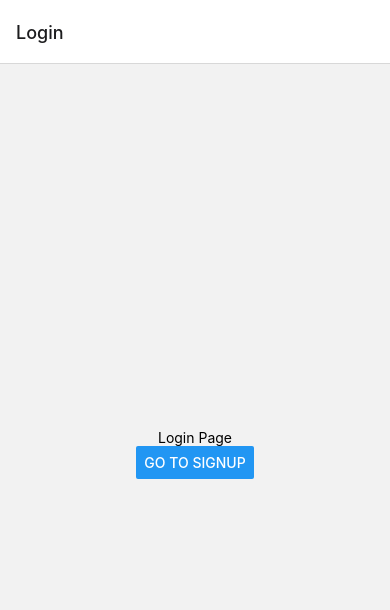
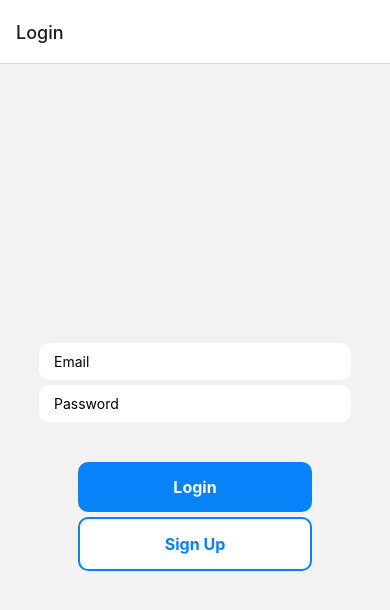
Before and after one commit to Bingjing-Dong/RNfirebase-chat, a React Native app: screen /Login in a window 390 px wide. Shown: the top 610 px of the page. Built offline with nearby package versions, Linux system fonts and the light colour scheme.

Commit message:
added login form layout

```diff
--- /dev/null
+++ b/firebase.js
@@ -0,0 +1,16 @@
+import { initializeApp } from 'firebase/app';
+import { getAuth } from 'firebase/auth';
+
+const firebaseConfig = {
+  apiKey: 'AIzaSyBRtistb_SlPf0tZKiZab8-dxoVe7qDprY',
+  authDomain: 'fir-auth-4cc19.firebaseapp.com',
+  projectId: 'fir-auth-4cc19',
+  storageBucket: 'fir-auth-4cc19.appspot.com',
+  messagingSenderId: '486869820603',
+  appId: '1:486869820603:web:63d73659970b760186759e',
+};
+
+// Initialize Firebase
+const app = initializeApp(firebaseConfig);
+
+export const auth = getAuth();
--- a/screens/Login.js
+++ b/screens/Login.js
@@ -1,17 +1,119 @@
-import React from 'react';
-import { Text, View, Button } from 'react-native';
+// import React from 'react';
+import React, { useEffect, useState } from 'react';
+// import { Text, View, Button } from 'react-native';
 import { globalStyles } from '../styles/global';
+import {
+  KeyboardAvoidingView,
+  StyleSheet,
+  Text,
+  TextInput,
+  TouchableOpacity,
+  View,
+} from 'react-native';
+import { auth } from '../firebase';
+
+//
 
 function Login({ navigation }) {
+  const [email, setEmail] = useState('');
+  const [password, setPassword] = useState('');
+  const handleLogin = () => {
+    console.log(email, password, 'hi');
+  };
+  const handleSignUp = () => {
+    // navigation.navigate('Signup');
+    auth
+      .createUserWithEmailAndPassword(email, password)
+      .then((userCredentials) => {
+        const user = userCredentials.user;
+        console.log('Registered with:', user.email);
+      })
+      .catch((error) => alert(error.message));
+  };
   return (
-    <View style={globalStyles.container}>
-      <Text>Login Page</Text>
-      <Button
-        title='Go to Signup'
-        onPress={() => navigation.navigate('Signup')}
-      />
-    </View>
+    <KeyboardAvoidingView style={styles.container} behavior='padding'>
+      <View style={styles.inputContainer}>
+        <TextInput
+          placeholder='Email'
+          value={email}
+          onChangeText={(text) => setEmail(text)}
+          style={styles.input}
+        />
+        <TextInput
+          placeholder='Password'
+          value={password}
+          onChangeText={(text) => setPassword(text)}
+          style={styles.input}
+          secureTextEntry
+        />
+      </View>
+
+      <View style={styles.buttonContainer}>
+        <TouchableOpacity onPress={handleLogin} style={styles.button}>
+          <Text style={styles.buttonText}>Login</Text>
+        </TouchableOpacity>
+        <TouchableOpacity
+          onPress={handleSignUp}
+          style={[styles.button, styles.buttonOutline]}
+        >
+          <Text style={styles.buttonOutlineText}>Sign Up</Text>
+        </TouchableOpacity>
+      </View>
+    </KeyboardAvoidingView>
+    // <View style={globalStyles.container}>
+    //   <Text>Login Page</Text>
+    //   <Button
+    //     title='Go to Signup'
+    //     onPress={() => navigation.navigate('Signup')}
+    //   />
+    // </View>
   );
 }
+const styles = StyleSheet.create({
+  container: {
+    flex: 1,
+    justifyContent: 'center',
+    alignItems: 'center',
+  },
+  inputContainer: {
+    width: '80%',
+  },
+  input: {
+    backgroundColor: 'white',
+    paddingHorizontal: 15,
+    paddingVertical: 10,
+    borderRadius: 10,
+    marginTop: 5,
+  },
+  buttonContainer: {
+    width: '60%',
+    justifyContent: 'center',
+    alignItems: 'center',
+    marginTop: 40,
+  },
+  button: {
+    backgroundColor: '#0782F9',
+    width: '100%',
+    padding: 15,
+    borderRadius: 10,
+    alignItems: 'center',
+  },
+  buttonOutline: {
+    backgroundColor: 'white',
+    marginTop: 5,
+    borderColor: '#0782F9',
+    borderWidth: 2,
+  },
+  buttonText: {
+    color: 'white',
+    fontWeight: '700',
+    fontSize: 16,
+  },
+  buttonOutlineText: {
+    color: '#0782F9',
+    fontWeight: '700',
+    fontSize: 16,
+  },
+});
 
 export default Login;
```
Also changed, not shown: package.json (+8 -0 lines), 2 other files (tests, documents, lock files or other folders).
